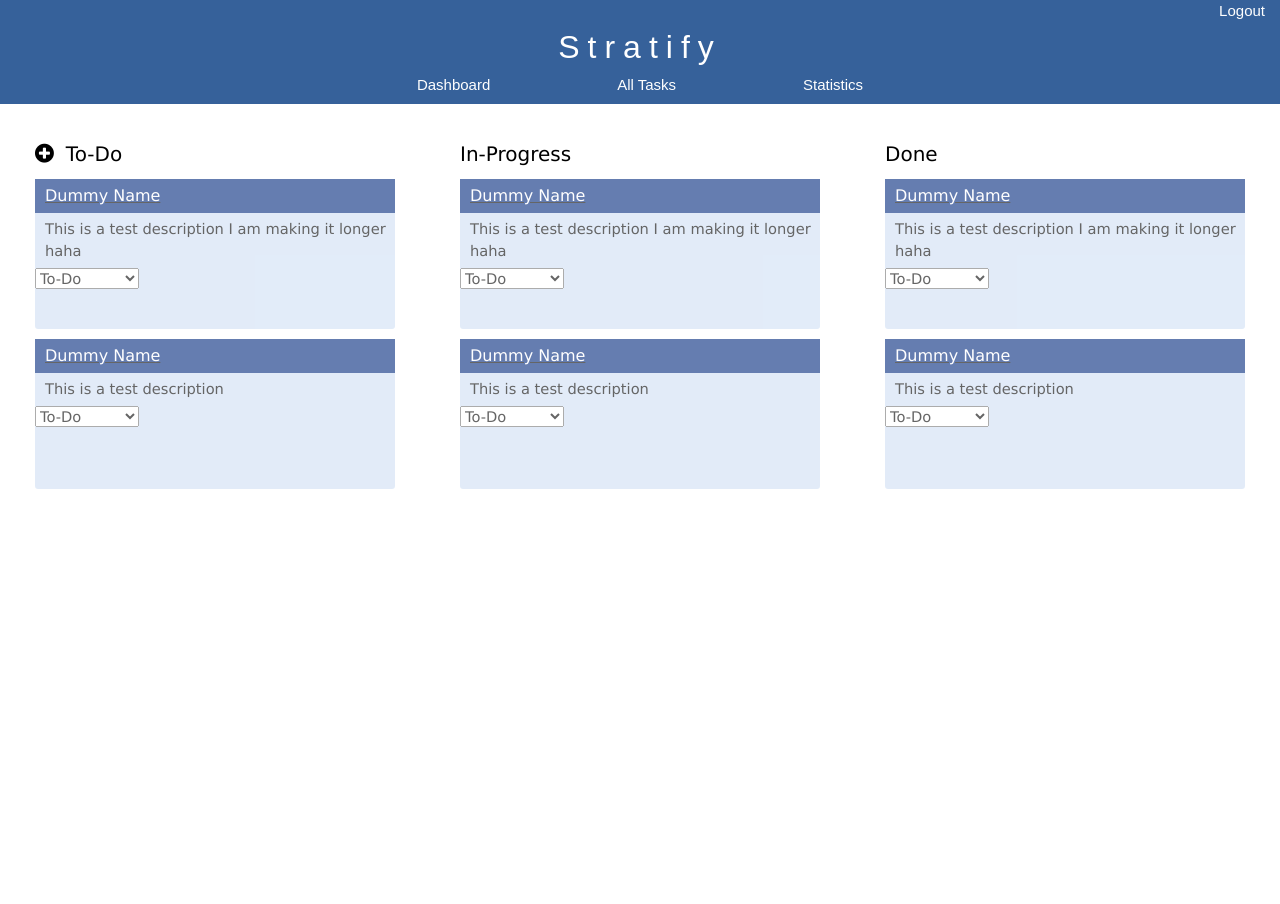
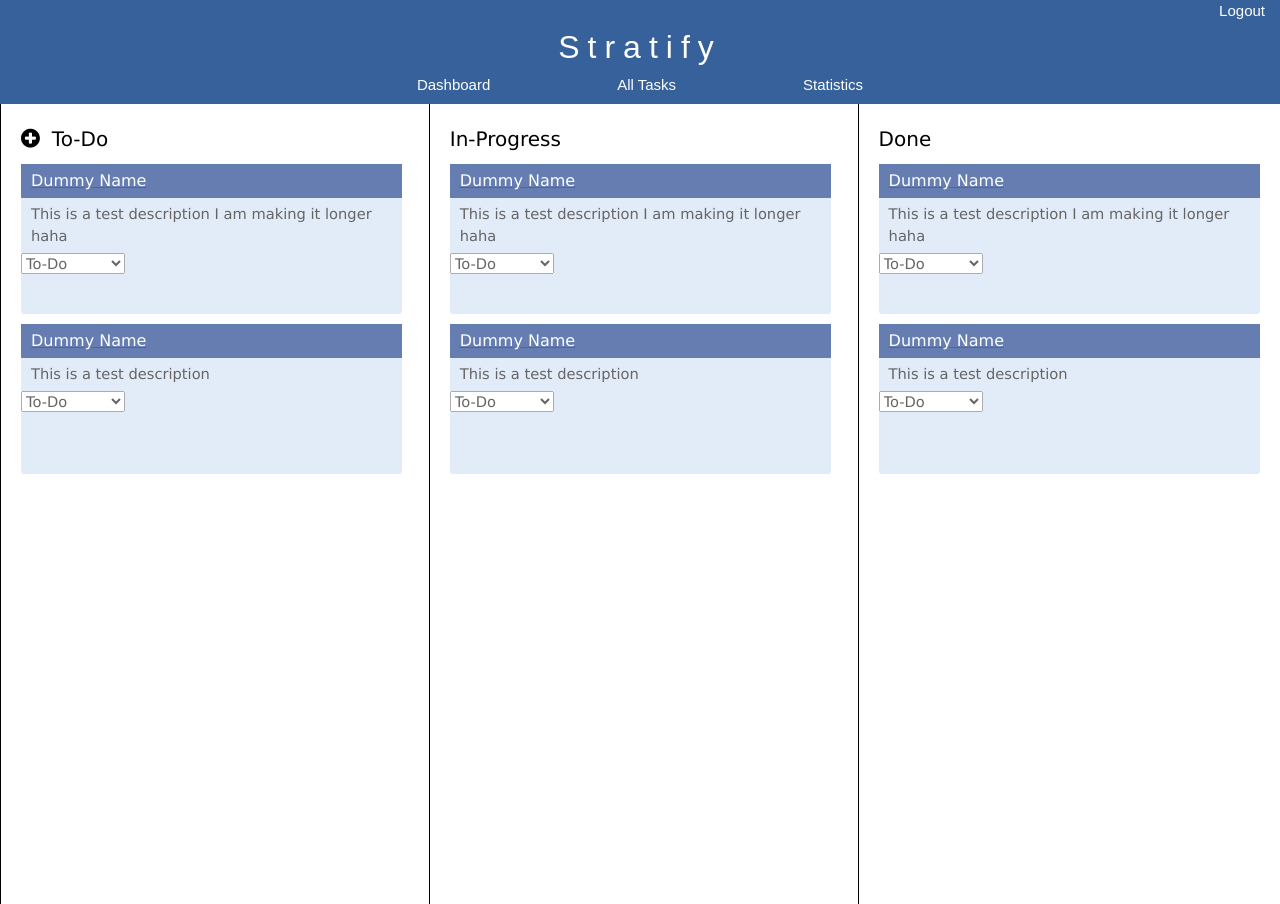
Before and after one commit to richatenany/408Project, an Angular app in the folder public/: page / in a window 1280 px wide. Before the commit the page ends 800 px from the top, so only its background shows below. Built offline with nearby package versions, Linux system fonts and the light colour scheme.

Commit message:
Added border

```diff
--- a/public/src/app/dashboard-section/dashboard-section.component.css
+++ b/public/src/app/dashboard-section/dashboard-section.component.css
@@ -1,5 +1,9 @@
 .col {
   padding: 20px;
+  border-left: 1px solid black;
+  margin: 0px;
+  height: 100vh;
+  overflow: scroll;
 }
 .top{
   display: block;
--- a/public/src/app/dashboard/dashboard.component.css
+++ b/public/src/app/dashboard/dashboard.component.css
@@ -1,11 +1,11 @@
 .flex-grid-thirds {
     display: flex;
     justify-content: space-between;
-    margin: 15px;
+    /* margin: 15px; */
     font-size: 20px;
   }
   .flex-grid-thirds app-dashboard-section {
-    width: 32%;
+    width: 33%;
   }
   * {
     box-sizing: border-box;
@@ -13,7 +13,3 @@
   body {
     padding: 20px;
   }
-
-.col {
-  padding: 20px;
-}
--- a/public/src/app/task-card/task-card.component.css
+++ b/public/src/app/task-card/task-card.component.css
@@ -28,8 +28,7 @@ p.taskDescription{
     color: white;
 }
 .card_info{
-    padding-left: 10px;
-    padding-top: 5px;
+    padding: 5px 10px 0px 10px;
 }
 .category{
     font-size: 15px;
```
